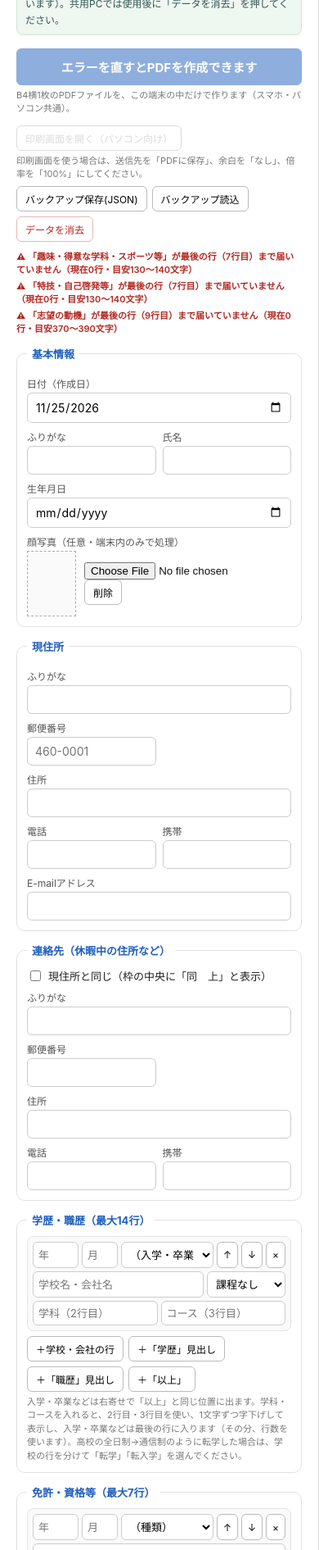
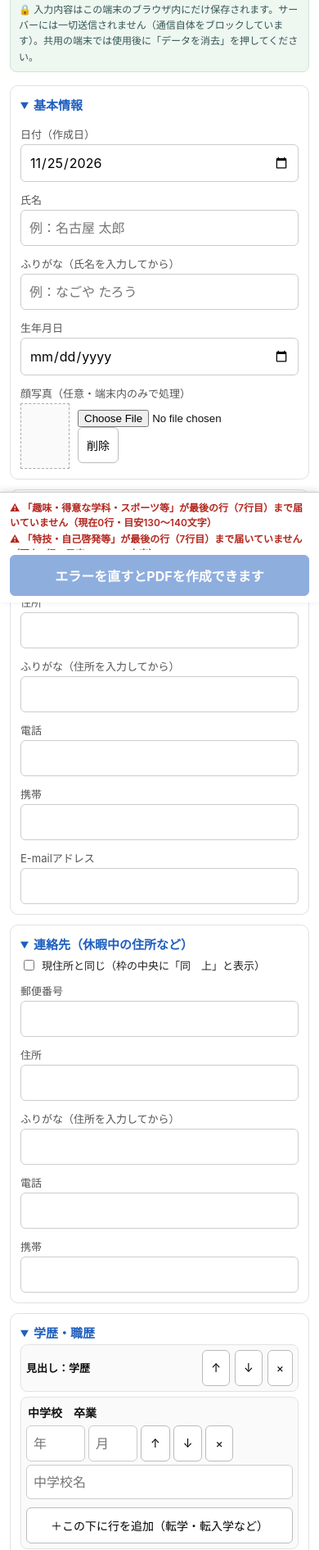
Before and after one commit to msmn1128/resume-maker, a plain HTML site: page index.html in a window 390 px wide. Shown: the part 109-2000 px from the top of the page at 82% size. Drawn offline with Linux system fonts and the light colour scheme; a web font is replaced by a local one.

Commit message:
スマホ向け入力UI、学歴の初期行・卒業行の自動引き継ぎ、「以上」の自動入力
Co-Authored-By: Claude Sonnet 5.5 <noreply@anthropic.com>

```diff
--- a/index.html
+++ b/index.html
@@ -75,10 +75,44 @@ button.danger { color:#b3261e; border-color:#e6b8b4; }
 .t.tb { display:block; white-space:pre-wrap; overflow-wrap:anywhere; overflow:hidden; padding:0 1.7mm; }
 .addr { line-height:4.2mm; white-space:normal; overflow-wrap:anywhere; }
 
+details.sec { border:1px solid #e1e1e1; border-radius:10px; margin:0 0 12px; padding:0 12px 12px; min-width:0; }
+details.sec > summary { font-size:15px; font-weight:700; color:var(--accent); padding:12px 0 4px; cursor:pointer; }
+.bar { margin-bottom:10px; }
+.bar .pdfres:empty { display:none; }
+.tabs { display:none; }
+.card .ct { font-size:14px; font-weight:700; margin:2px 2px 6px; }
+.card .cl.wrap { flex-wrap:wrap; }
+.card button.addbelow { width:100%; margin-top:6px; }
+
 @media (max-width:1100px) {
   .app { grid-template-columns:1fr; }
   .panel { height:auto; position:static; }
   .preview { padding:12px; }
+}
+/* スマホ：入力／プレビューのタブ、PDFボタンは画面下に固定、入力欄は16px以上（iOSの自動拡大を防ぐ） */
+@media (max-width:700px) {
+  .tabs { display:flex; position:sticky; top:0; z-index:7; background:#fff; border-bottom:1px solid #ddd; }
+  .tabs button { flex:1; border:0; border-radius:0; background:#fff; padding:14px 0; font-size:16px; color:#555; border-bottom:3px solid transparent; }
+  .tabs button.on { color:var(--accent); font-weight:700; border-bottom-color:var(--accent); }
+  .panel { padding:12px 12px 190px; border-right:0; }
+  .panel h1 { font-size:18px; }
+  /* 入力タブでは画面外に置く（display:noneだと、PDF作成時に文字位置を測れないため） */
+  body:not(.pv) .preview { position:absolute; left:-10000px; top:0; width:100vw; visibility:hidden; }
+  body.pv .panel > :not(.bar) { display:none; }
+  body.pv .panel { padding:0; }
+  body.pv .preview { padding:8px 8px 190px; }
+  .bar { position:fixed; left:0; right:0; bottom:0; z-index:6; margin:0; background:#fff; border-top:1px solid #ccc;
+         padding:8px 12px calc(8px + env(safe-area-inset-bottom)); box-shadow:0 -2px 8px rgba(0,0,0,.12); }
+  .bar #pdfInfo { display:none; }
+  .bar #errNote { max-height:5.2em; overflow:auto; font-size:12px; margin:0 0 6px; }
+  .bar #errNote div { margin:2px 0; }
+  input[type=text], input[type=date], input[type=tel], input[type=email], textarea, select { font-size:16px; padding:11px 10px; }
+  .cl input, .cl select { font-size:16px; padding:10px 8px; }
+  button { min-height:44px; font-size:14px; }
+  button.primary { font-size:16px; min-height:50px; }
+  .cl .w56 { width:72px; } .cl .w44 { width:60px; }
+  .cl button { padding:4px 11px; }
+  label { font-size:13px; margin-top:12px; }
 }
 /* 印刷：B4横(364×257mm)1枚。縮小なし */
 @media print {
@@ -93,94 +127,86 @@ button.danger { color:#b3261e; border-color:#e6b8b4; }
 </head>
 <body>
 <div class="app">
+  <div class="tabs ui"><button id="tabIn" class="on">入力</button><button id="tabPv">プレビュー</button></div>
   <aside class="panel ui">
+    <div class="bar">
+      <div class="note err" id="errNote"></div>
+      <div class="pdfres" id="pdfResult"></div>
+      <button class="primary" id="btnPdf">PDFを作成して保存</button>
+      <div class="note" id="pdfInfo">B4横1枚のPDFを、この端末の中だけで作ります（スマホ・パソコン共通）。</div>
+    </div>
     <h1>履歴書メーカー</h1>
-    <div class="privacy">🔒 入力内容はこの端末のブラウザ内にだけ保存されます。サーバーには一切送信されません（通信自体をブロックしています）。共用PCでは使用後に「データを消去」を押してください。</div>
+    <div class="privacy">🔒 入力内容はこの端末のブラウザ内にだけ保存されます。サーバーには一切送信されません（通信自体をブロックしています）。共用の端末では使用後に「データを消去」を押してください。</div>
+    <div class="msgs"><div class="note warn" id="warnNote"></div></div>
 
-    <button class="primary" id="btnPdf">PDFを作成して保存</button>
-    <div class="note" id="pdfInfo">B4横1枚のPDFファイルを、この端末の中だけで作ります（スマホ・パソコン共通）。</div>
-    <div class="pdfres" id="pdfResult"></div>
-    <div class="btns"><button id="btnPrint">印刷画面を開く（パソコン向け）</button></div>
-    <div class="note">印刷画面を使う場合は、送信先を「PDFに保存」、余白を「なし」、倍率を「100%」にしてください。</div>
-    <div class="btns" style="margin-bottom:10px">
-      <button id="btnExport">バックアップ保存(JSON)</button>
-      <button id="btnImport">バックアップ読込</button>
-      <button id="btnClear" class="danger">データを消去</button>
-      <input type="file" id="fileImport" accept="application/json" hidden>
-    </div>
-    <div class="msgs"><div class="note err" id="errNote"></div><div class="note warn" id="warnNote"></div></div>
-
-    <fieldset><legend>基本情報</legend>
-      <label>日付（作成日）</label><input type="date" id="f_date">
-      <div class="row2">
-        <div><label>ふりがな</label><input type="text" id="f_furigana" autocomplete="off"></div>
-        <div><label>氏名</label><input type="text" id="f_name" autocomplete="off"></div>
-      </div>
-      <label>生年月日</label><input type="date" id="f_birth">
+    <details class="sec" open><summary>基本情報</summary>
+      <label for="f_date">日付（作成日）</label><input type="date" id="f_date">
+      <label for="f_name">氏名</label><input type="text" id="f_name" autocomplete="off" placeholder="例：名古屋 太郎">
+      <label for="f_furigana">ふりがな（氏名を入力してから）</label><input type="text" id="f_furigana" autocomplete="off" placeholder="例：なごや たろう">
+      <label for="f_birth">生年月日</label><input type="date" id="f_birth">
       <label>顔写真（任意・端末内のみで処理）</label>
       <div class="photo-row">
         <div class="photo-thumb" id="photoThumb"></div>
         <div><input type="file" id="f_photo" accept="image/*"> <button id="btnPhotoDel">削除</button></div>
       </div>
-    </fieldset>
+    </details>
 
-    <fieldset><legend>現住所</legend>
-      <label>ふりがな</label><input type="text" id="f_addrFurigana" autocomplete="off">
-      <div class="row2">
-        <div><label>郵便番号</label><input type="text" id="f_zip" inputmode="numeric" placeholder="460-0001" autocomplete="off"></div>
-        <div></div>
-      </div>
-      <label>住所</label><input type="text" id="f_addr" autocomplete="off">
-      <div class="row2">
-        <div><label>電話</label><input type="tel" id="f_tel" autocomplete="off"></div>
-        <div><label>携帯</label><input type="tel" id="f_mobile" autocomplete="off"></div>
-      </div>
-      <label>E-mailアドレス</label><input type="email" id="f_email" autocomplete="off">
-    </fieldset>
+    <details class="sec" open><summary>現住所</summary>
+      <label for="f_zip">郵便番号</label><input type="text" id="f_zip" inputmode="numeric" placeholder="460-0001" autocomplete="off">
+      <label for="f_addr">住所</label><input type="text" id="f_addr" autocomplete="off">
+      <label for="f_addrFurigana">ふりがな（住所を入力してから）</label><input type="text" id="f_addrFurigana" autocomplete="off">
+      <label for="f_tel">電話</label><input type="tel" id="f_tel" autocomplete="off">
+      <label for="f_mobile">携帯</label><input type="tel" id="f_mobile" autocomplete="off">
+      <label for="f_email">E-mailアドレス</label><input type="email" id="f_email" autocomplete="off">
+    </details>
 
-    <fieldset><legend>連絡先（休暇中の住所など）</legend>
+    <details class="sec" open><summary>連絡先（休暇中の住所など）</summary>
       <label class="chk"><input type="checkbox" id="f_same"> 現住所と同じ（枠の中央に「同　上」と表示）</label>
-      <label>ふりがな</label><input type="text" id="f_cFurigana" autocomplete="off">
-      <div class="row2">
-        <div><label>郵便番号</label><input type="text" id="f_cZip" inputmode="numeric" autocomplete="off"></div>
-        <div></div>
-      </div>
-      <label>住所</label><input type="text" id="f_cAddr" autocomplete="off">
-      <div class="row2">
-        <div><label>電話</label><input type="tel" id="f_cTel" autocomplete="off"></div>
-        <div><label>携帯</label><input type="tel" id="f_cMobile" autocomplete="off"></div>
-      </div>
-    </fieldset>
+      <label for="f_cZip">郵便番号</label><input type="text" id="f_cZip" inputmode="numeric" autocomplete="off">
+      <label for="f_cAddr">住所</label><input type="text" id="f_cAddr" autocomplete="off">
+      <label for="f_cFurigana">ふりがな（住所を入力してから）</label><input type="text" id="f_cFurigana" autocomplete="off">
+      <label for="f_cTel">電話</label><input type="tel" id="f_cTel" autocomplete="off">
+      <label for="f_cMobile">携帯</label><input type="tel" id="f_cMobile" autocomplete="off">
+    </details>
 
-    <fieldset><legend>学歴・職歴（最大14行）</legend>
+    <details class="sec" open><summary>学歴・職歴</summary>
       <div id="histList"></div>
       <div class="btns">
-        <button data-add="row">＋学校・会社の行</button>
-        <button data-add="学歴">＋「学歴」見出し</button>
-        <button data-add="職歴">＋「職歴」見出し</button>
-        <button data-add="以上">＋「以上」</button>
+        <button data-add="row">＋行を追加</button>
+        <button data-add="職歴">＋「職歴」の見出し</button>
       </div>
-      <div class="note">入学・卒業などは右寄せで「以上」と同じ位置に出ます。学科・コースを入れると、2行目・3行目を使い、1文字ずつ字下げして表示し、入学・卒業などは最後の行に入ります（その分、行数を使います）。高校の全日制→通信制のように転学した場合は、学校の行を分けて「転学」「転入学」を選んでください。</div>
-    </fieldset>
+      <div class="note">「学歴」の見出しと、中学校・高校・専門学校の行は最初から入っています（使わない行は空のままで大丈夫です）。最後の行には「以上」が自動で入るので、内容は13行までです。学科・コースを入れると2・3行目を使います。転学・転入学は各行の「＋この下に行を追加」から足せます。</div>
+    </details>
 
-    <fieldset><legend>免許・資格等（最大7行）</legend>
+    <details class="sec" open><summary>免許・資格等（最大7行）</summary>
       <div id="licList"></div>
       <div class="btns"><button data-add="lic">＋行を追加</button></div>
       <div class="note">「検定」を選ぶと「合格」、「資格」を選ぶと「取得」を右寄せで入れます。</div>
-    </fieldset>
+    </details>
 
-    <fieldset><legend>趣味・得意な学科・スポーツ等</legend>
+    <details class="sec" open><summary>趣味・得意な学科・スポーツ等</summary>
       <textarea id="f_hobby" rows="4"></textarea><div class="note" id="cnt_hobby"></div>
-    </fieldset>
-    <fieldset><legend>特技・自己啓発等</legend>
+    </details>
+    <details class="sec" open><summary>特技・自己啓発等</summary>
       <textarea id="f_skill" rows="4"></textarea><div class="note" id="cnt_skill"></div>
-    </fieldset>
-    <fieldset><legend>志望の動機</legend>
+    </details>
+    <details class="sec" open><summary>志望の動機</summary>
       <textarea id="f_motive" rows="6"></textarea><div class="note" id="cnt_motive"></div>
-    </fieldset>
-    <fieldset><legend>備考</legend>
+    </details>
+    <details class="sec" open><summary>備考</summary>
       <textarea id="f_remarks" rows="3"></textarea><div class="note" id="cnt_remarks"></div>
-    </fieldset>
+    </details>
+
+    <details class="sec"><summary>その他（印刷・バックアップ・消去）</summary>
+      <div class="btns"><button id="btnPrint">印刷画面を開く（パソコン向け）</button></div>
+      <div class="note">印刷画面を使う場合は、送信先を「PDFに保存」、余白を「なし」、倍率を「100%」にしてください。</div>
+      <div class="btns">
+        <button id="btnExport">バックアップ保存(JSON)</button>
+        <button id="btnImport">バックアップ読込</button>
+        <button id="btnClear" class="danger">データを消去</button>
+        <input type="file" id="fileImport" accept="application/json" hidden>
+      </div>
+    </details>
   </aside>
 
   <main class="preview">
@@ -209,14 +235,23 @@ button.danger { color:#b3261e; border-color:#e6b8b4; }
   const COURSES = ['全日制','定時制','通信制'];
   const TEXT_RIGHT = 165.5;          // 入学・卒業・「以上」などの右端（全行で共通）
 
-  const blankRow = () => ({kind:'row', y:'', m:'', t:'', kt:'', dept:'', course:'', ev:''});
+  const blankRow = () => ({kind:'row', y:'', m:'', t:'', kt:'', dept:'', course:'', ev:'', pre:'', link:false});
+  // 最初から用意する学歴（link:true の行は、直前の「入学」の行の学校名・学科・コースを自動で使う）
+  const presetHist = () => [
+    {kind:'head', t:'学歴'},
+    Object.assign(blankRow(), {pre:'中学校', ev:'卒業'}),
+    Object.assign(blankRow(), {pre:'高校', ev:'入学'}),
+    Object.assign(blankRow(), {pre:'高校', ev:'卒業', link:true}),
+    Object.assign(blankRow(), {pre:'専門学校', ev:'入学'}),
+    Object.assign(blankRow(), {pre:'専門学校', ev:'卒業見込', link:true})
+  ];
   const blankLic = () => ({y:'', m:'', t:'', lk:''});
   const blank = () => ({
     date: new Date().toISOString().slice(0,10),
     furigana:'', name:'', birth:'', photo:'',
     addrFurigana:'', zip:'', addr:'', tel:'', mobile:'', email:'',
     same:false, cFurigana:'', cZip:'', cAddr:'', cTel:'', cMobile:'',
-    hist:[blankRow()], lic:[blankLic()],
+    hist:presetHist(), lic:[blankLic()],
     hobby:'', skill:'', motive:'', remarks:''
   });
 
@@ -224,11 +259,13 @@ button.danger { color:#b3261e; border-color:#e6b8b4; }
     d = Object.assign(blank(), d);
     if (d.wish && !d.remarks) d.remarks = d.wish;
     d.hist = (d.hist || []).map(r => {
+      if (r.kind === 'head') return r;
       if (r.kind) return Object.assign(blankRow(), r);
       if (!r.y && !r.m && ['学歴','職歴','以上'].includes(r.t)) return {kind:'head', t:r.t};
       return Object.assign(blankRow(), {y:r.y||'', m:r.m||'', t:r.t||''});
-    });
-    if (!d.hist.length) d.hist = [blankRow()];
+    }).filter(r => !(r.kind === 'head' && r.t === '以上'));   // 「以上」は最終行に自動で入る
+    const blankOnly = d.hist.length <= 1 && d.hist.every(r => r.kind === 'row' && !r.y && !r.m && !r.t && !r.ev);
+    if (!d.hist.length || blankOnly) d.hist = presetHist();
     d.lic = (d.lic || []).map(r => Object.assign(blankLic(), r));
     if (!d.lic.length) d.lic = [blankLic()];
     return d;
@@ -294,17 +331,30 @@ button.danger { color:#b3261e; border-color:#e6b8b4; }
 
   function buildHist() {
     const box = $('histList'); box.textContent = '';
+    const GRAD = [['卒業','卒業'], ['卒業見込','卒業見込']];
     data.hist.forEach((r, i) => {
       if (r.kind === 'head') {
         box.append(h('div', {class:'card head'}, h('b', {textContent:'見出し：' + r.t}), moveBtns(data.hist, i, buildHist)));
         return;
       }
-      box.append(h('div', {class:'card'},
-        h('div', {class:'cl'}, input(r,'y','年','w56','numeric'), input(r,'m','月','w44','numeric'),
-          select(r,'ev',[['','（入学・卒業など）'], ...EVENTS.map(e => [e,e])]), moveBtns(data.hist, i, buildHist)),
-        h('div', {class:'cl'}, input(r,'t','学校名・会社名'), select(r,'kt',[['','課程なし'], ...COURSES.map(c => [c, c + '課程'])],'w90')),
-        h('div', {class:'cl'}, input(r,'dept','学科（2行目）'), input(r,'course','コース（3行目）'))
-      ));
+      const kids = [];
+      if (r.pre) kids.push(h('div', {class:'ct', textContent:r.pre + '　' + (r.link ? '卒業' : r.ev)}));
+      const top = [input(r,'y','年','w56','numeric'), input(r,'m','月','w44','numeric')];
+      if (r.link) top.push(select(r,'ev',GRAD));
+      else if (!r.pre) top.push(select(r,'ev',[['','（入学・卒業など）'], ...EVENTS.map(e => [e,e])]));
+      top.push(...moveBtns(data.hist, i, buildHist));
+      kids.push(h('div', {class:'cl'}, top));
+      if (r.link) {
+        kids.push(h('div', {class:'note', textContent:'学校名・学科は、すぐ上の「入学」の行と同じ内容が入ります'}));
+      } else {
+        kids.push(h('div', {class:'cl'}, input(r,'t', r.pre ? r.pre + '名' : '学校名・会社名')));
+        if (!r.pre || r.pre === '高校') kids.push(h('div', {class:'cl'}, select(r,'kt',[['','課程なし'], ...COURSES.map(c => [c, c + '課程'])])));
+        if (r.ev !== '卒業' || !r.pre) kids.push(h('div', {class:'cl'}, input(r,'dept','学科（2行目）'), input(r,'course','コース（3行目）')));
+      }
+      const ab = h('button', {class:'addbelow', textContent:'＋この下に行を追加（転学・転入学など）'});
+      ab.addEventListener('click', () => { data.hist.splice(i + 1, 0, Object.assign(blankRow(), {ev:'転入学'})); save(); buildHist(); render(); });
+      kids.push(ab);
+      box.append(h('div', {class:'card'}, kids));
     });
   }
   function buildLic() {
@@ -373,6 +423,14 @@ button.danger { color:#b3261e; border-color:#e6b8b4; }
   $('btnPrint').addEventListener('click', () => { document.fonts.ready.then(() => { render(); if (!$('btnPrint').disabled) window.print(); }); });
   document.fonts.ready.then(render);
   window.addEventListener('resize', fitPreview);
+  // スマホ：入力／プレビューの切り替え
+  const showTab = pv => {
+    document.body.classList.toggle('pv', pv);
+    $('tabIn').classList.toggle('on', !pv); $('tabPv').classList.toggle('on', pv);
+    window.scrollTo(0, 0); fitPreview();
+  };
+  $('tabIn').addEventListener('click', () => showTab(false));
+  $('tabPv').addEventListener('click', () => showTab(true));
 
 
   // ================= PDFをアプリ内で作る（外部通信なし） =================
@@ -627,19 +685,23 @@ button.danger { color:#b3261e; border-color:#e6b8b4; }
 
     // ---- 学歴・職歴：行に展開（学科・コースは2・3行目、1文字ずつ字下げ） ----
     const lines = [];
-    d.hist.forEach(r => {
+    d.hist.forEach((r, i) => {
       if (r.kind === 'head') { lines.push({head:r.t}); return; }
+      if (r.link) {   // 卒業の行は、すぐ上の行の学校・学科・コースを引き継ぐ
+        const p = d.hist[i - 1];
+        if (p && p.kind === 'row') r = Object.assign({}, r, {t:p.t, kt:p.kt, dept:p.dept, course:p.course});
+      }
       const first = (r.t || '') + (r.kt ? ' ' + r.kt + '課程' : '');
       const subs = [r.dept, r.course].filter(Boolean);
-      const empty = !r.y && !r.m && !first && !subs.length && !r.ev;
+      const empty = r.link ? (!r.y && !r.m) : (!r.y && !r.m && !first && !subs.length && !(r.ev && !r.pre));
       if (empty) return;
       lines.push({y:r.y, m:r.m, text:first, indent:0});
       subs.forEach((s, i) => lines.push({text:s, indent:i + 1}));
       lines[lines.length - 1].ev = r.ev;   // 入学・卒業などは、その学校の最後の行に入れる
     });
-    const histOver = lines.length - HIST_ROWS;
+    const histOver = lines.length - (HIST_ROWS - 1);   // 最終行は「以上」用
     for (let k = 0; k < HIST_ROWS; k++) {
-      const ln_ = lines[k] || {};
+      const ln_ = k === HIST_ROWS - 1 ? {head:'以上'} : (lines[k] || {});
       const ry = L.yB0 + k * pB;
       // 年・月の目盛りは全行に入れる
       T(41, ry, 13, pB, esc(ln_.y || ''), 'r', fs(BODY_PT)); T(54.3, ry, 3.2, pB, '年', '', fs(9));
@@ -687,7 +749,7 @@ button.danger { color:#b3261e; border-color:#e6b8b4; }
   function fitPreview() {
     const sp = $('spread'); if (!sp) return;
     const avail = $('pages').parentElement.clientWidth - 48;
-    sp.style.zoom = Math.min(1, Math.max(.3, avail / (364 * 96 / 25.4)));
+    sp.style.zoom = Math.min(1, Math.max(.15, avail / (364 * 96 / 25.4)));
   }
 
   const lineCount = el => {
@@ -697,7 +759,7 @@ button.danger { color:#b3261e; border-color:#e6b8b4; }
 
   function check({histOver, licOver}) {
     const errs = [], warns = [];
-    if (histOver > 0) errs.push(`学歴・職歴が${HIST_ROWS}行を超えています（あと${histOver}行減らしてください。学科・コースも行を使います）`);
+    if (histOver > 0) errs.push(`学歴・職歴が${HIST_ROWS - 1}行を超えています（最後の行は「以上」用です。あと${histOver}行減らしてください。学科・コースも行を使います）`);
     if (licOver > 0) errs.push(`免許・資格が${LIC_ROWS}行を超えています（あと${licOver}行減らしてください）`);
     // 住所：1行なら枠の中央、2行以上なら郵便番号の下から
     document.querySelectorAll('.t.af').forEach(box => {
```
